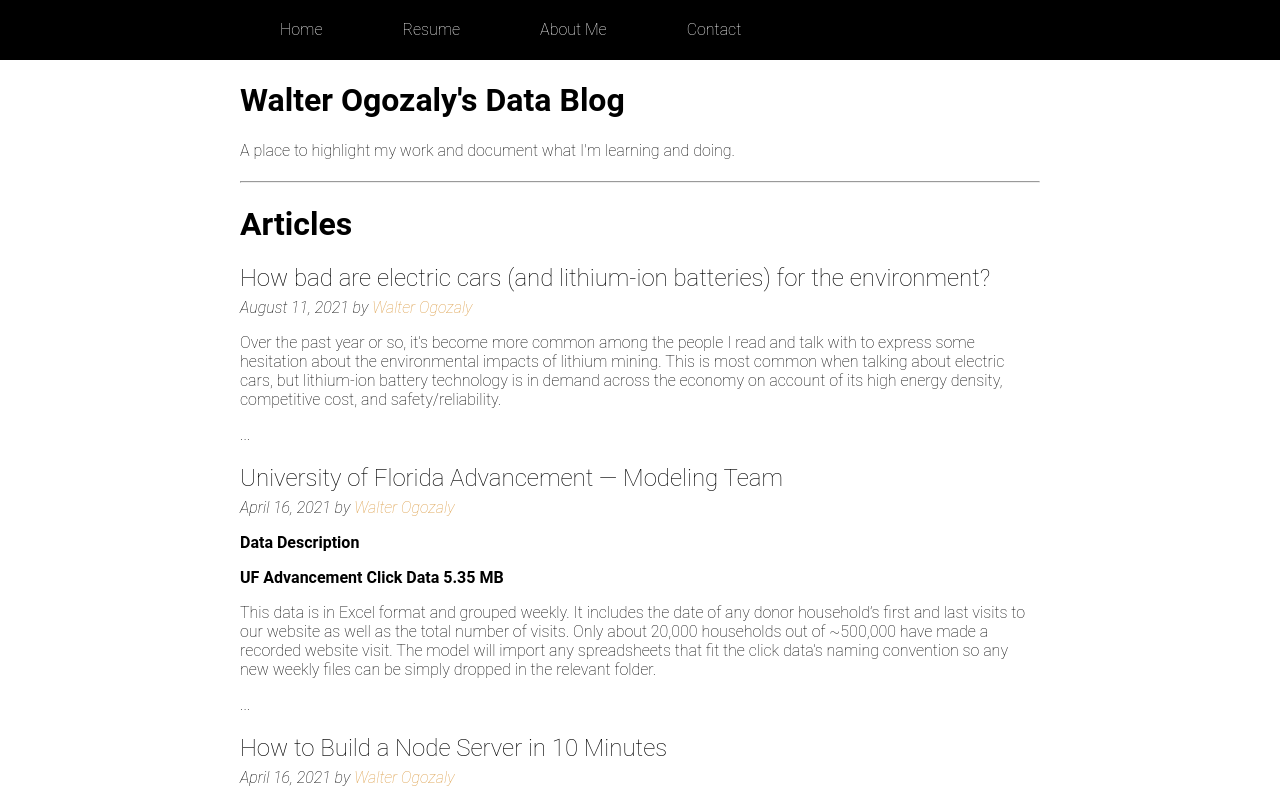
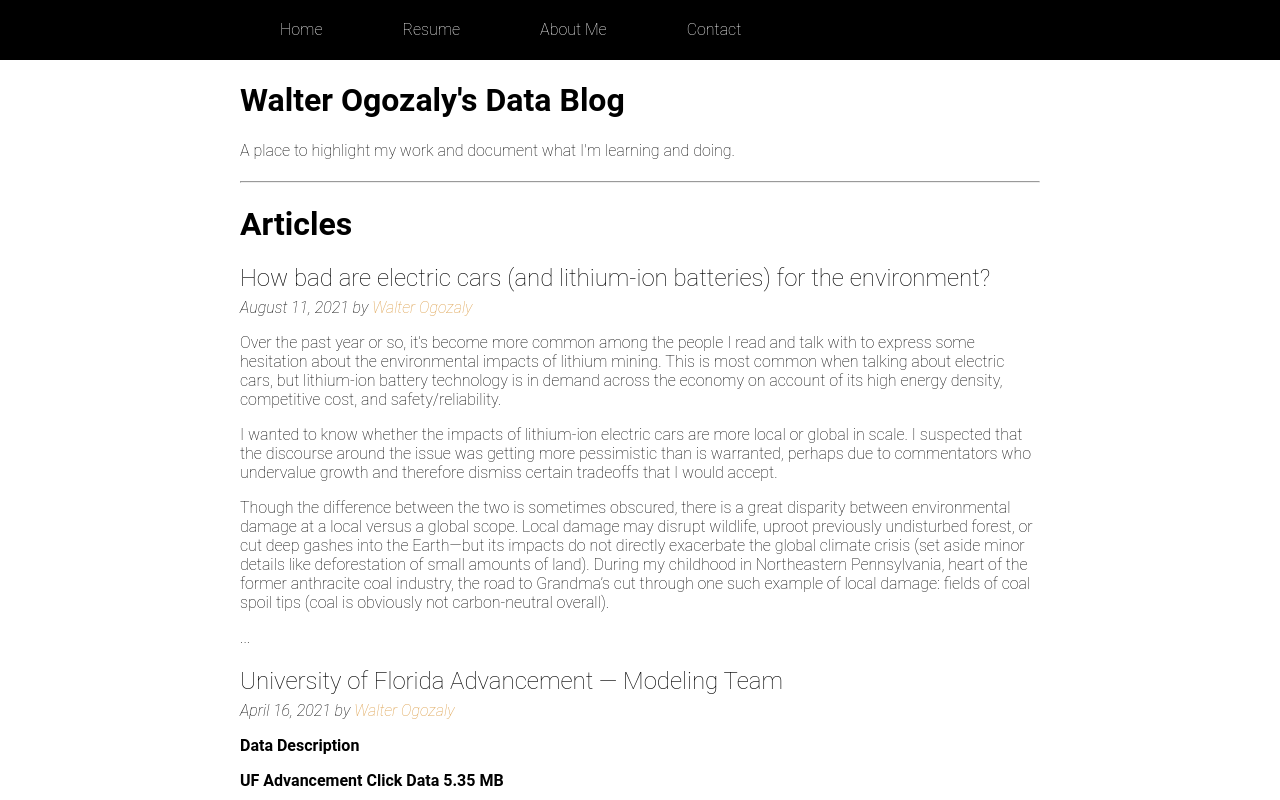
Before and after one commit to walterogozaly/walterogozaly.github.io, a React (Create React App) app: page / in a window 1280 px wide. Shown: the top 800 px of the page. Built offline with nearby package versions, Linux system fonts and the light colour scheme.

Commit message:
Add cobalt article

```diff
--- a/src/pages/article-content.js
+++ b/src/pages/article-content.js
@@ -3,19 +3,88 @@
 const articles = [
   {
     name: "lithium-ion-impacts",
-    title: "How bad are electric cars (and lithium-ion batteries) for the environment?",
+    title:
+      "How bad are electric cars (and lithium-ion batteries) for the environment?",
     date: "August 11, 2021",
     author: "Walter Ogozaly",
     tags: ["recreational"],
     content: [
       <p>
-      Over the past year or so, it’s become more common among the people I read
-      and talk with to express some hesitation about the environmental impacts of lithium
-      mining. This is most common when talking about electric cars, but lithium-ion battery
-      technology is in demand across the economy on account of its high energy density,
-      competitive cost, and safety/reliability.
+        Over the past year or so, it’s become more common among the people I
+        read and talk with to express some hesitation about the environmental
+        impacts of lithium mining. This is most common when talking about
+        electric cars, but lithium-ion battery technology is in demand across
+        the economy on account of its high energy density, competitive cost, and
+        safety/reliability.
       </p>,
-      ],
+      <p>
+        I wanted to know whether the impacts of lithium-ion electric cars are
+        more local or global in scale. I suspected that the discourse around the
+        issue was getting more pessimistic than is warranted, perhaps due to
+        commentators who undervalue growth and therefore dismiss certain
+        tradeoffs that I would accept.
+      </p>,
+      <p>
+        Though the difference between the two is sometimes obscured, there is a
+        great disparity between environmental damage at a local versus a global
+        scope. Local damage may disrupt wildlife, uproot previously undisturbed
+        forest, or cut deep gashes into the Earth—but its impacts do not
+        directly exacerbate the global climate crisis (set aside minor details
+        like deforestation of small amounts of land). During my childhood in
+        Northeastern Pennsylvania, heart of the former anthracite coal industry,
+        the road to Grandma’s cut through one such example of local damage:
+        fields of coal spoil tips (coal is obviously not carbon-neutral
+        overall).
+      </p>,
+      <img src="https://upload.wikimedia.org/wikipedia/commons/2/21/Coal_waste_pile_west_of_Trevorton%2C_Pennsylvania_far_shot_2.JPG" />,
+      <p>
+        Local impacts like the creation of coal spoil tips are certainly not
+        desirable. They are tolerable to most, though, in the context of a world
+        growing more prosperous overall. On the other hand, the impact of more
+        widespread or global damage, primarily global warming, makes such damage
+        unacceptable. It’s valuable to know which category of environmental
+        impacts we’re talking about when we talk about electric cars.
+      </p>,
+      <p>
+        <b>Cobalt</b>
+      </p>,
+      <p>
+        Cobalt, of which a majority is sourced from the Democratic Republic of
+        the Congo, is part of the NCA (nickel, cobalt, and aluminum) metal oxide
+        that is accommodating of lithium and stabilizes it.
+      </p>,
+      <p>
+        Nickel and cobalt are transition metals. They are very easy-come-easy-go
+        with their electrons, whereas lithium has a high tendency to lose its
+        electron. When a power source is applied to charge the lithium-ion
+        battery, the electrons from this stable side of the battery are shuttled
+        to the other side. Following their cue, the lithium leaves its stable
+        oxide home and passes through a no-electrons-permitted barrier
+        separating the two sides of the battery.
+      </p>,
+      <p>
+        Once the power is turned off, this unstable state of affairs reverses
+        itself. The lithium passes through the central layer and returns back to
+        the oxide. The electrons flow back as well but must take the outside
+        path, aka a wire, and that flow is electricity.
+      </p>,
+      <p>
+        The trouble is that while you can reduce the proportion of cobalt in the
+        NCA oxide mixture, which has been done already, you can’t get rid of it
+        completely. Cobalt has a stabilizing effect on nickel which helps
+        prevent cathode erosion and overheating. Overheating can ruin the
+        no-electrons-permitted barrier and cause the battery to explode.
+      </p>,
+      <p>
+        The necessity of cobalt, combined with the DRC’s stranglehold on supply
+        and the impossibility of tracking who mined every piece of exported
+        cobalt practically guarantees that some of it is obtained by child or
+        slave labor.
+      </p>,
+      <p>
+        <b>This post is in-progress.</b>
+      </p>,
+    ],
   },
   {
     name: "uf-models",
```
